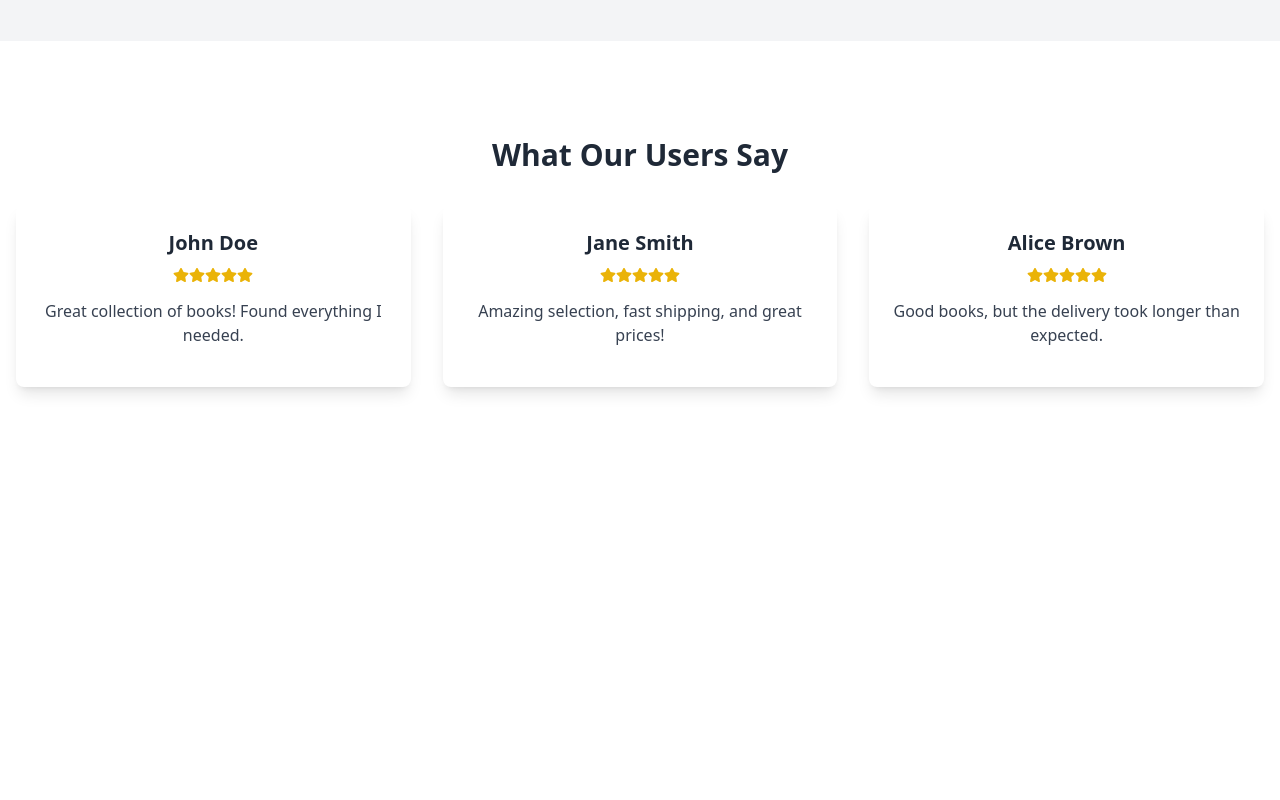
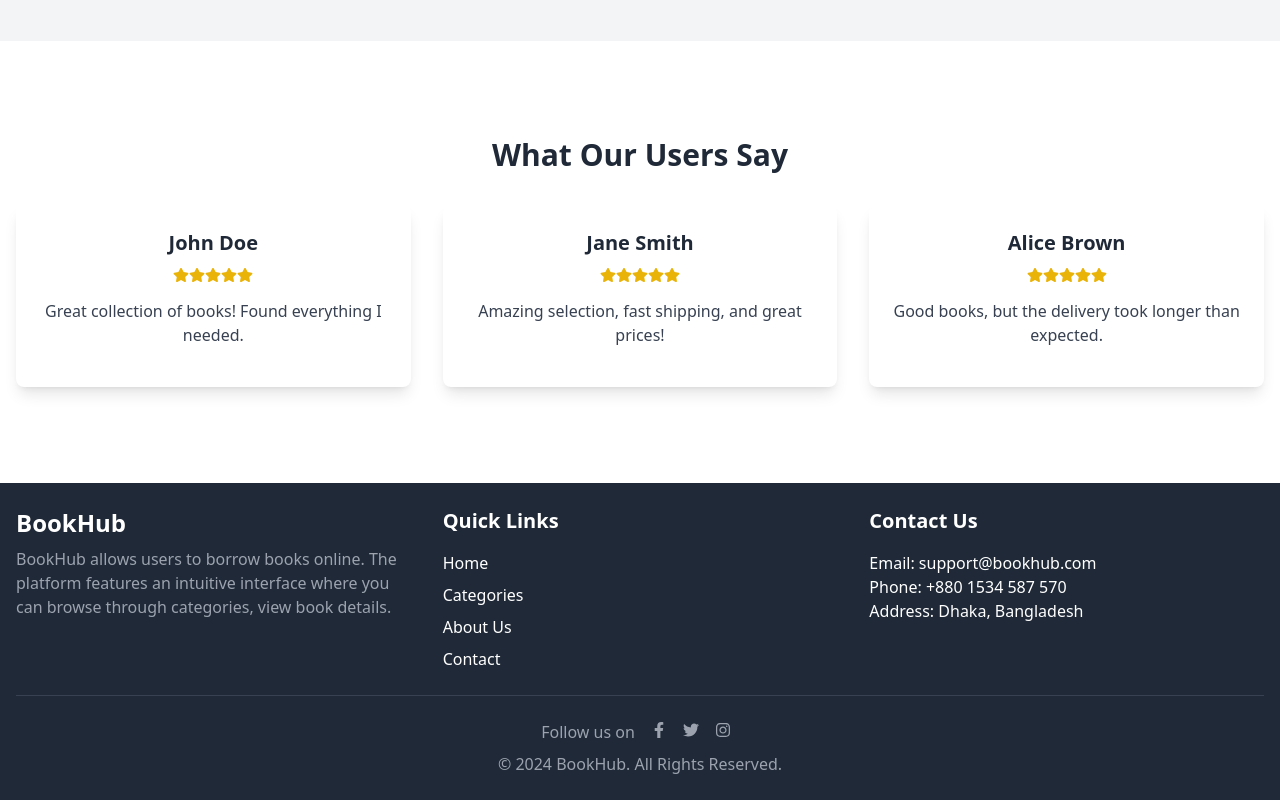
Before and after one commit to abusaleh569857/book-hub-client, a React (Vite) app: page / in a window 1280 px wide. Shown: the part 1699-2499 px from the top of the page. Before the commit the page ends 2150 px from the top, so only its background shows below. Built offline with nearby package versions, Linux system fonts and the light colour scheme; no server answers.

Commit message:
Implement Simple Footer

```diff
--- a/src/components/DetailsPage.jsx
+++ b/src/components/DetailsPage.jsx
@@ -1,3 +1,164 @@
+// import React, { useState, useEffect, useContext } from "react";
+// import { useParams } from "react-router-dom";
+// import { toast } from "react-toastify";
+// import "react-toastify/dist/ReactToastify.css";
+// import { ToastContainer } from "react-toastify";
+// import { AuthContext } from "./Provider/AuthProvider";
+
+// const DetailsPage = () => {
+//   const { user } = useContext(AuthContext);
+//   const { id } = useParams();
+
+//   const [book, setBook] = useState(null);
+//   const [loading, setLoading] = useState(true);
+//   const [error, setError] = useState(null);
+//   const [showModal, setShowModal] = useState(false);
+//   const [returnDate, setReturnDate] = useState("");
+//   const [isBookBorrowed, setIsBookBorrowed] = useState(false);
+
+//   useEffect(() => {
+//     const fetchBookDetails = async () => {
+//       try {
+//         const response = await fetch(`http://localhost:5000/allbooks/${id}`);
+//         if (!response.ok) {
+//           throw new Error("Failed to fetch book details");
+//         }
+//         const data = await response.json();
+//         setBook(data);
+//         setLoading(false);
+//       } catch (err) {
+//         setError("Error fetching book details");
+//         setLoading(false);
+//       }
+//     };
+//     fetchBookDetails();
+//   }, [id]);
+
+//   const handleBorrow = async () => {
+//     if (!user || !user.uid) {
+//       toast.error("You need to be logged in to borrow books.");
+//       return;
+//     }
+
+//     if (book.quantity <= 0) {
+//       toast.error("Book is out of stock.");
+//       return;
+//     }
+
+//     try {
+//       const response = await fetch(`http://localhost:5000/borrowedbooks`, {
+//         method: "POST",
+//         headers: {
+//           "Content-Type": "application/json",
+//         },
+//         body: JSON.stringify({
+//           firebaseUID: user.uid,
+//           email: user.email,
+//           bookId: book._id,
+//           bookName: book.name,
+//           author: book.author,
+//           category: book.category,
+//           image: book.image,
+//           quantity: 1,
+//           returnDate,
+//         }),
+//       });
+
+//       if (!response.ok) {
+//         throw new Error("Failed to borrow the book");
+//       }
+
+//       await fetch(`http://localhost:5000/books/decrement/${book._id}`, {
+//         method: "PUT",
+//       });
+
+//       toast.success("Book borrowed successfully!");
+
+//       setShowModal(false); // Close modal
+//       navigate("/borrowed-books"); // Redirect after toast message
+
+//       setIsBookBorrowed(true);
+//     } catch (err) {
+//       toast.error(err.message);
+//     }
+//   };
+
+//   if (loading) return <p>Loading...</p>;
+//   if (error) return <p className="text-red-600">{error}</p>;
+
+//   return (
+//     <div className="py-8 flex justify-center">
+//       <ToastContainer position="top-right" autoClose={3000} />
+//       <div className="max-w-xl w-full bg-white rounded-lg shadow-lg p-6 space-y-4">
+//         <h2 className="text-3xl font-semibold text-center">{book.name}</h2>
+//         <p className="text-center">{book.author}</p>
+//         <p className="text-gray-700 text-center">{book.description}</p>
+//         <p className="text-gray-800 font-semibold text-center">
+//           Rating: {book.rating}
+//         </p>
+//         <p className="text-gray-800 font-semibold text-center">
+//           Quantity: {book.quantity}
+//         </p>
+//         <img
+//           src={book.image}
+//           alt={book.name}
+//           className="w-full h-72 object-cover rounded-lg"
+//         />
+//         <button
+//           className="btn btn-primary w-full py-2 mt-4 rounded-md bg-blue-600 text-white disabled:bg-gray-400"
+//           onClick={() => setShowModal(true)}
+//           disabled={book.quantity <= 0 || isBookBorrowed}
+//         >
+//           Borrow
+//         </button>
+//       </div>
+
+//       {/* Modal */}
+//       {showModal && (
+//         <dialog id="borrow_modal" className="modal modal-open">
+//           <div className="modal-box p-6 rounded-lg shadow-lg bg-white">
+//             <h3 className="font-bold text-lg mb-4">Borrow Book</h3>
+//             <div className="space-y-4">
+//               <label className="block text-gray-700">Return Date</label>
+//               <input
+//                 type="date"
+//                 value={returnDate}
+//                 onChange={(e) => setReturnDate(e.target.value)}
+//                 className="p-2 border rounded w-full"
+//               />
+//               <div className="space-y-2">
+//                 <p>
+//                   <strong>Name:</strong> {user?.displayName || "N/A"}
+//                 </p>
+//                 <p>
+//                   <strong>Email:</strong> {user?.email || "N/A"}
+//                 </p>
+//               </div>
+//             </div>
+//             <div className="modal-action mt-6 flex justify-end">
+//               <button
+//                 className="btn bg-gray-400 hover:bg-gray-500 text-white px-4 py-2 rounded-md mr-2"
+//                 onClick={() => setShowModal(false)}
+//               >
+//                 Close
+//               </button>
+//               <button
+//                 className="btn bg-blue-600 hover:bg-blue-700 text-white px-4 py-2 rounded-md"
+//                 onClick={handleBorrow}
+//               >
+//                 Submit
+//               </button>
+//             </div>
+//           </div>
+//         </dialog>
+//       )}
+//     </div>
+//   );
+// };
+
+// export default DetailsPage;
+
+import { useNavigate } from "react-router-dom"; // Import useNavigate
 import React, { useState, useEffect, useContext } from "react";
 import { useParams } from "react-router-dom";
 import { toast } from "react-toastify";
@@ -8,6 +169,7 @@ import { AuthContext } from "./Provider/AuthProvider";
 const DetailsPage = () => {
   const { user } = useContext(AuthContext);
   const { id } = useParams();
+  const navigate = useNavigate(); // Define navigate
 
   const [book, setBook] = useState(null);
   const [loading, setLoading] = useState(true);
@@ -72,14 +234,13 @@ const DetailsPage = () => {
         method: "PUT",
       });
 
-      toast.success("Book borrowed successfully!", {
-        onClose: () => {
-          setShowModal(false); // Close modal
-          navigate("/borrowbooks"); // Redirect after toast message
-        },
-      });
+      toast.success("Book borrowed successfully!");
 
+      setShowModal(false); // Close modal
       setIsBookBorrowed(true);
+
+      // Navigate to Borrowed Books page immediately
+      navigate("/borrowed-books");
     } catch (err) {
       toast.error(err.message);
     }
--- /dev/null
+++ b/src/components/Footer.jsx
@@ -0,0 +1,80 @@
+import React from "react";
+import { FaFacebookF, FaTwitter, FaInstagram } from "react-icons/fa";
+
+const Footer = () => {
+  return (
+    <footer className="bg-gray-800 text-white py-6 mt-8">
+      <div className="container mx-auto px-4">
+        <div className="grid grid-cols-1 md:grid-cols-3 gap-8">
+          {/* Logo and Description */}
+          <div>
+            <h1 className="text-2xl font-bold">BookHub</h1>
+            <p className="text-gray-400 mt-2">
+              BookHub allows users to borrow books online. The platform features
+              an intuitive interface where you can browse through categories,
+              view book details.
+            </p>
+          </div>
+
+          {/* Quick Links */}
+          <div>
+            <h2 className="text-xl font-semibold mb-4">Quick Links</h2>
+            <ul className="space-y-2">
+              <li>
+                <a href="/" className="hover:text-gray-400">
+                  Home
+                </a>
+              </li>
+              <li>
+                <a href="/categories" className="hover:text-gray-400">
+                  Categories
+                </a>
+              </li>
+              <li>
+                <a href="/about" className="hover:text-gray-400">
+                  About Us
+                </a>
+              </li>
+              <li>
+                <a href="/contact" className="hover:text-gray-400">
+                  Contact
+                </a>
+              </li>
+            </ul>
+          </div>
+
+          {/* Contact Information */}
+          <div>
+            <h2 className="text-xl font-semibold mb-4">Contact Us</h2>
+            <p>Email: support@bookhub.com</p>
+            <p>Phone: +880 1534 587 570</p>
+            <p>Address: Dhaka, Bangladesh</p>
+          </div>
+        </div>
+
+        {/* Social Media & Copyright */}
+        <div className="border-t border-gray-700 mt-6 pt-6 text-center">
+          <p className="text-gray-400">
+            Follow us on
+            <span className="inline-flex ml-2">
+              <a href="#" className="hover:text-gray-400 mx-2">
+                <FaFacebookF />
+              </a>
+              <a href="#" className="hover:text-gray-400 mx-2">
+                <FaTwitter />
+              </a>
+              <a href="#" className="hover:text-gray-400 mx-2">
+                <FaInstagram />
+              </a>
+            </span>
+          </p>
+          <p className="text-gray-400 mt-2">
+            &copy; {new Date().getFullYear()} BookHub. All Rights Reserved.
+          </p>
+        </div>
+      </div>
+    </footer>
+  );
+};
+
+export default Footer;
--- a/src/components/Root.jsx
+++ b/src/components/Root.jsx
@@ -1,14 +1,14 @@
 import React from "react";
 import NavBar from "./NavBar";
 import { Outlet } from "react-router-dom";
-// import Footer from "./Footer";
+import Footer from "./Footer";
 
 const Root = () => {
   return (
     <div>
       <NavBar></NavBar>
       <Outlet></Outlet>
-      {/* <Footer></Footer> */}
+      <Footer></Footer>
     </div>
   );
 };
--- a/src/components/Slider.jsx
+++ b/src/components/Slider.jsx
@@ -19,32 +19,32 @@ const SliderComponent = () => {
       <Slider {...settings}>
         <div className="relative">
           <img
-            src="https://i.ibb.co.com/ZcQ7mnH/visa3.png"
+            src="https://i.ibb.co.com/2cYzqsy/7850051.jpg"
             alt="Slide 1"
             className="w-full h-80 object-cover"
           />
           <div className="absolute inset-0 bg-black bg-opacity-10 flex items-center justify-center text-white text-xl font-bold">
-            <p>Explore Amazing Visa Options</p>
+            <p>BookHub: Your Digital Library</p>
           </div>
         </div>
         <div className="relative">
           <img
-            src="https://i.ibb.co.com/N3rS5Bf/visa4.png"
+            src="https://i.ibb.co.com/YjVyjmm/book1.jpg"
             alt="Slide 2"
             className="w-full h-80 object-cover"
           />
           <div className="absolute inset-0 bg-black bg-opacity-10 flex items-center justify-center text-white text-xl font-bold">
-            <p>Fast and Reliable Visa Processing</p>
+            <p>BookHub: Discover and Borrow Books</p>
           </div>
         </div>
         <div className="relative">
           <img
-            src="https://i.ibb.co.com/LdQjdrd/visa6.png"
+            src="https://i.ibb.co.com/tc7W0dr/book2.jpg"
             alt="Slide 3"
             className="w-full h-80 object-cover"
           />
           <div className="absolute inset-0 bg-black bg-opacity-10 flex items-center justify-center text-white text-xl font-bold">
-            <p>Your Dream Destination Awaits</p>
+            <p>BookHub: Explore, Read, Borrow</p>
           </div>
         </div>
       </Slider>
```
